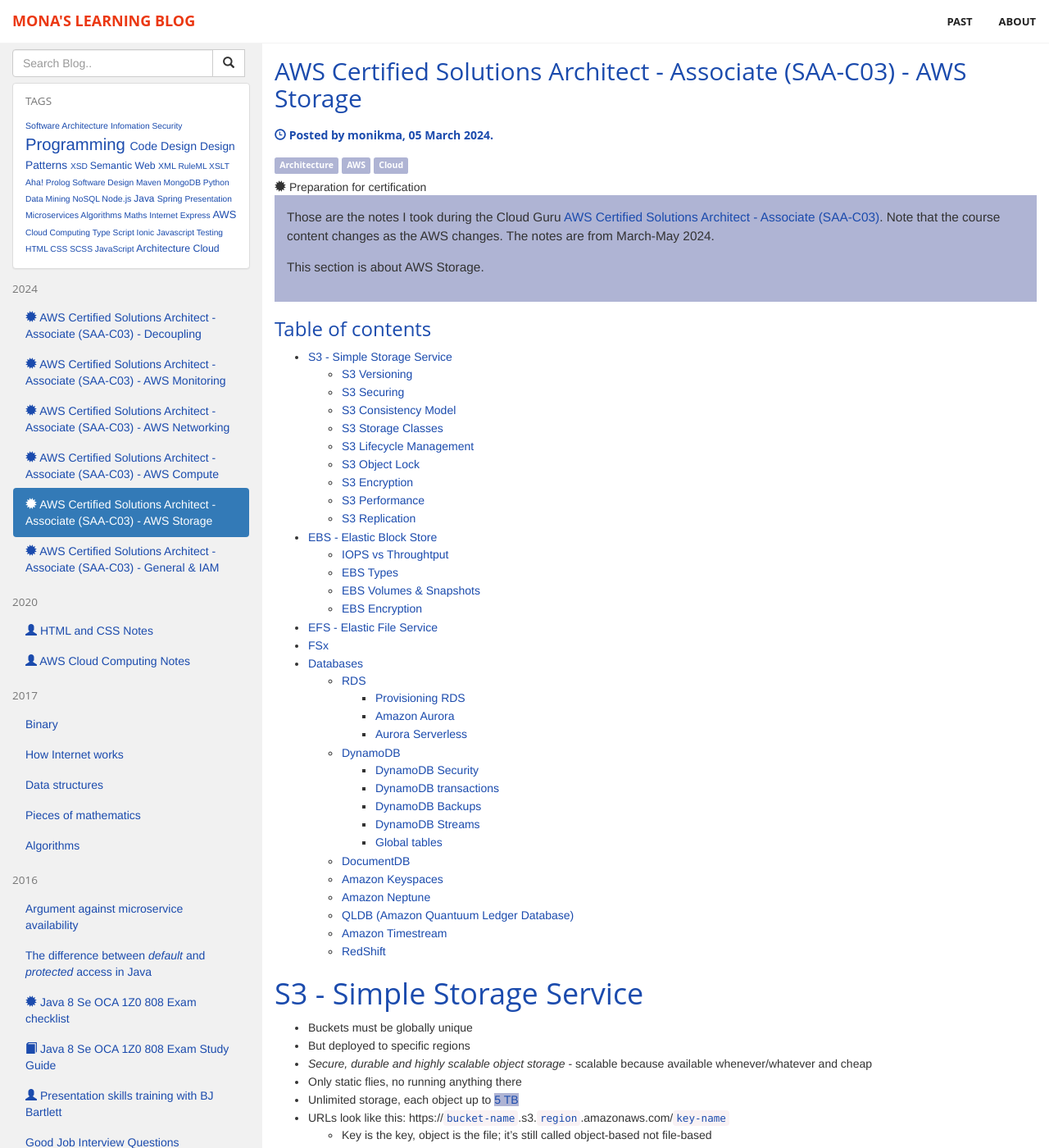
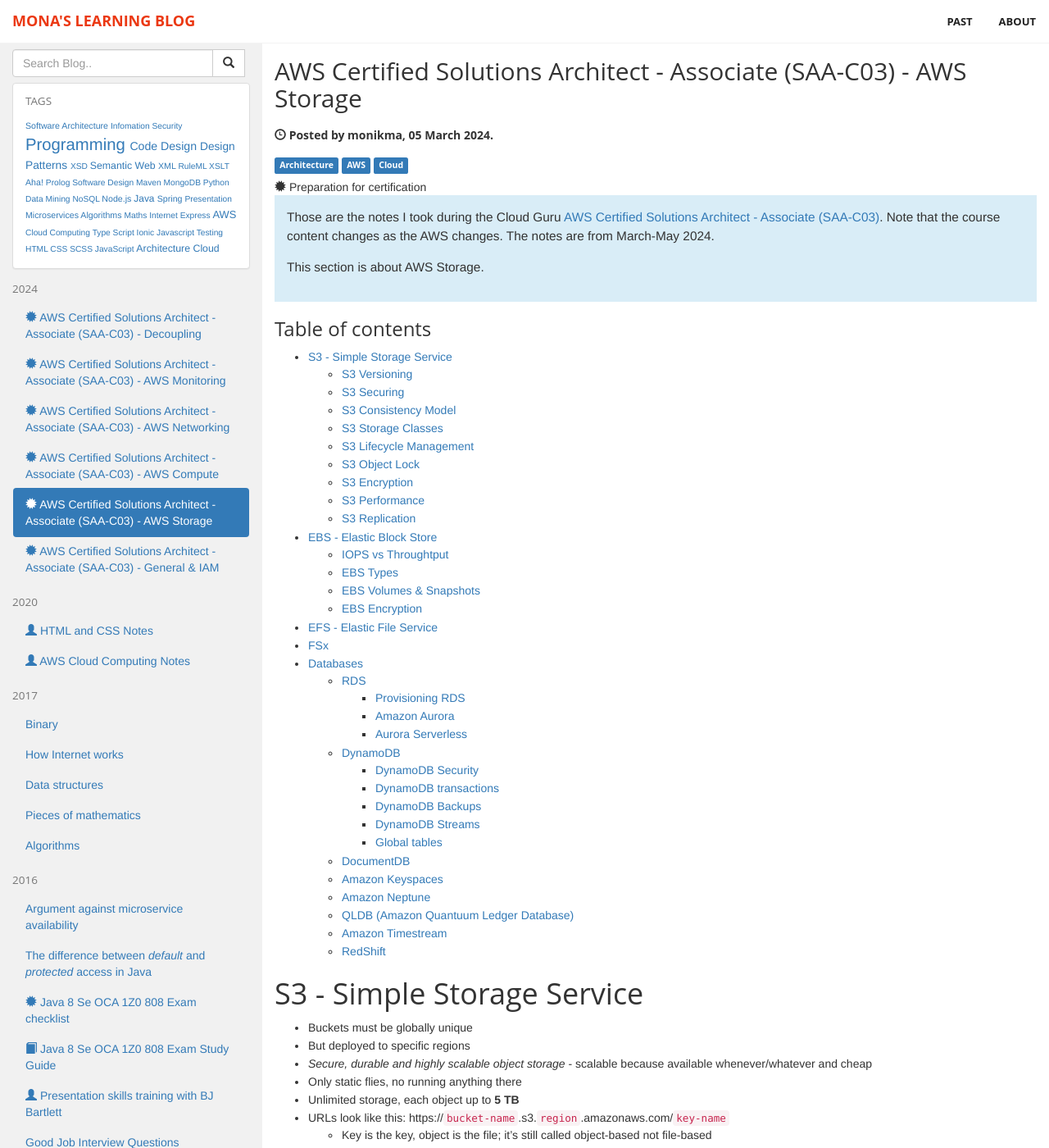
Before and after one commit to monikma/monikma.github.io, a Jekyll site: the page built from _posts/2024-03-05-aws-certified-solutions-architect-storage.md, in a window 1280 px wide and 1400 px high. Shown: the whole window at 82% size. Built offline with Jekyll 4.4.1, drawn with Linux system fonts in a browser that asks for light colours.

Commit message:
Fix: color

```diff
--- a/_layouts/post.html
+++ b/_layouts/post.html
@@ -20,18 +20,18 @@
     {% if page.emphasisColor %}
     <style>
         .bg-info, .label-primary {
-          background-color:  #{{ page.bgColor }};
+          background-color: {{ page.bgColor }};
         }
         h1, h2, h3, h4, h5, h6, code, a, a:visited, a:hover  {
-            color:  #{{ page.emphasisColor }};
+            color: {{ page.emphasisColor }};
         }
         b, strong {
-            color:  #{{ page.emphasisColor }} !important;
-            background-color:  #{{ page.bgColor }} !important;
+            color: {{ page.emphasisColor }} !important;
+            background-color: {{ page.bgColor }} !important;
             font-weight: lighter !important;
         }
         i {
-            font-color:  #{{ page.emphasisColor }} !important;
+            font-color: {{ page.emphasisColor }} !important;
         }
     </style>
     {% endif %}
```
Also changed, not shown: _posts/2024-03-05-aws-certified-solutions-architect-storage.md (+2 -2 lines).
